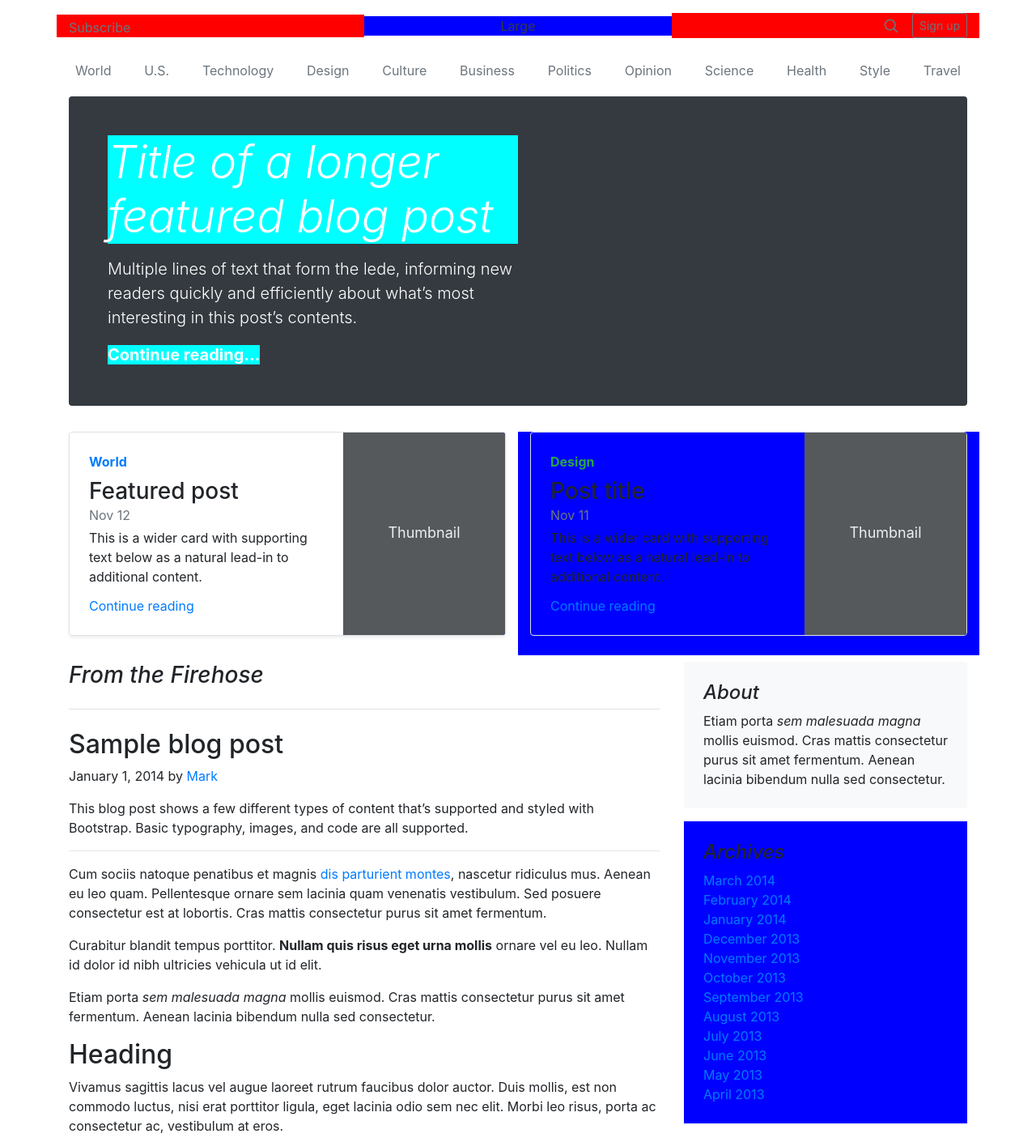
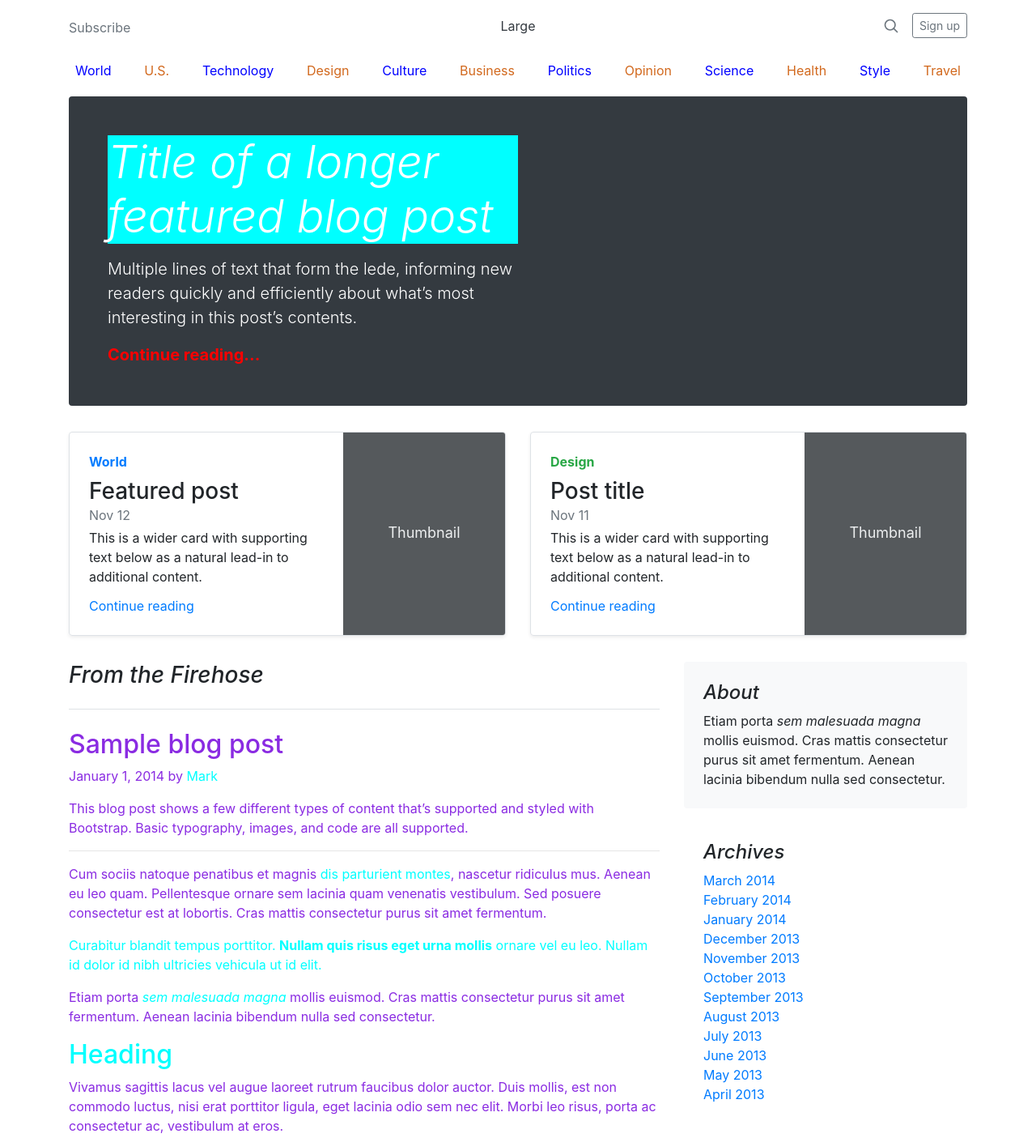
Before and after one commit to Bonny-code/M2-D7, a plain HTML site: page index.html in a window 1280 px wide. Shown: the top 1405 px of the page at 81% size. Drawn offline with nearby package versions, Linux system fonts and the light colour scheme.

Commit message:
css done

```diff
--- a/index.html
+++ b/index.html
@@ -74,21 +74,35 @@
           background-color: aqua;
       }
 
-      .col-4{
-          background-color: red;
+      nav.nav > a{
+        color: blue !important;
       }
-       p.lead a{
-           background-color: aqua;
-       }
 
-     div:first-of-type + div{
-         background-color: blue;
+      .jumbotron .col-md-6 p:last-of-type a{
+        color: red !important;
+      }
+      main .blog-main > h3 + .blog-post{
+        color: blueviolet !important;
+      }
+      nav.nav > a:nth-child(2n){
+        color: chocolate !important;
+      }
+
+      main .blog-main .blog-post :last-of-type{
+     color: cyan !important;
+      }
+     main .blog-sidebar div:nth-child(2) > ol > li{
+       color: red !important;
      }
-
-     a[class~="p-2"]{
-         color: cadetblue;
+     main .blog-main .blog-post:nth-child(3) > h2 > p > a{
+       color: green !important;
      }
-
+     p:last-of-type > a {
+       color:royalblue !important;
+     }
+     footer{
+       background-color: seagreen !important;
+     }
 
 
     </style>
```
